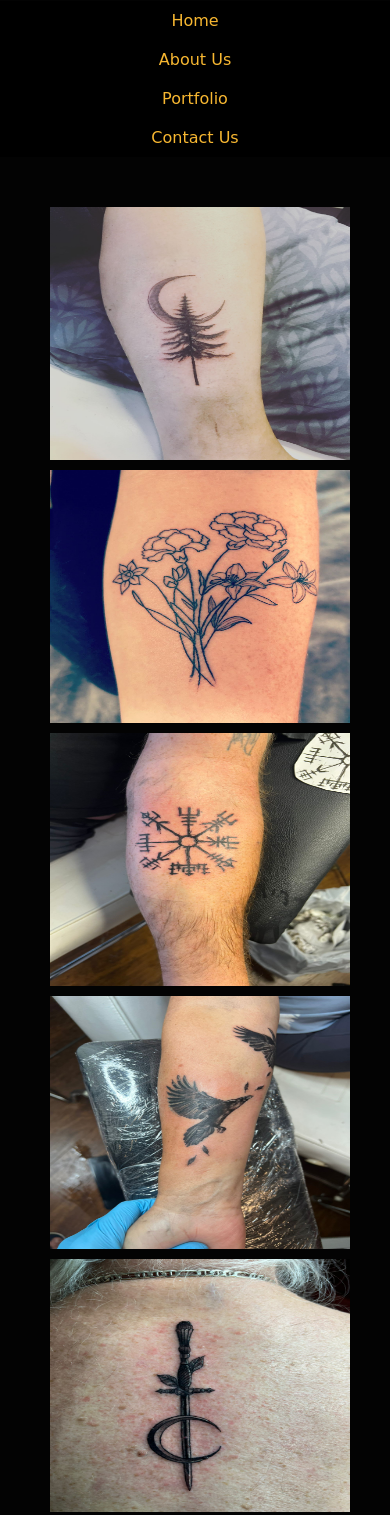
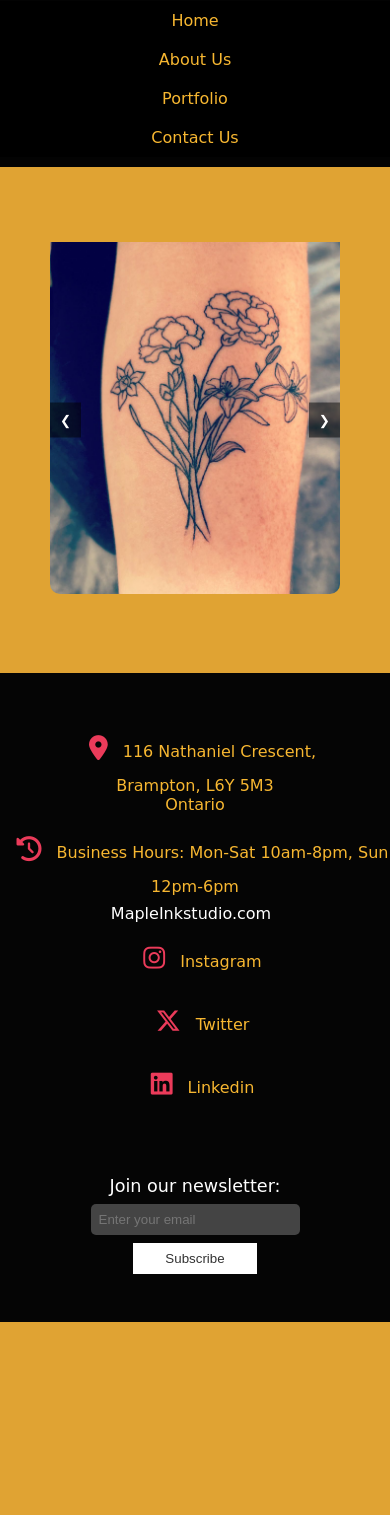
Before and after one commit to SumitSohal07/Tattoo_website, a plain HTML site: page portfolio.html in a window 390 px wide. Shown: the part 161-1676 px from the top of the page. After the commit the page ends 1483 px from the top, so only its background shows below. Drawn offline with Linux system fonts and the light colour scheme.

Commit message:
Made all the pages responsive

```diff
--- a/portfolio.html
+++ b/portfolio.html
@@ -6,11 +6,12 @@
     <title>Portfolio</title>
     <link rel="stylesheet" href="./styles/Portfolio.css">
     <script src="https://kit.fontawesome.com/6993c4274f.js" crossorigin="anonymous"></script>
+
 </head>
 <body>
     <header class="header">
         <div class="nav-logo">
-            <img src="./Assets/Images/logo-png.png">
+            <img src="./Assets/Images/logo-png.png" alt="Logo">
         </div>
         <nav>
             <a href="./index.html">Home</a>
@@ -21,61 +22,59 @@
     </header>
     <div class="portfolio-container">
         <div class="work">
-                <div class="work1">
-                    <img src="./Assets/Images/WhatsApp Image 2024-05-05 at 1.52.25 AM (1).jpeg">
+            <div class="work1 active">
+                <img src="./Assets/Images/WhatsApp Image 2024-05-05 at 1.52.25 AM (1).jpeg" alt="Image 1">
             </div>
             <div class="work1">
-                    <img src="./Assets/Images/WhatsApp Image 2024-05-05 at 1.52.25 AM (2).jpeg">
-                </div>
-
-                <div class="work1">
-                    <img src="./Assets/Images/WhatsApp Image 2024-05-05 at 1.52.25 AM.jpeg">
+                <img src="./Assets/Images/WhatsApp Image 2024-05-05 at 1.52.25 AM (2).jpeg" alt="Image 2">
             </div>
             <div class="work1">
-                    <img src="./Assets/Images/WhatsApp Image 2024-05-05 at 1.52.26 AM (1).jpeg">
+                <img src="./Assets/Images/WhatsApp Image 2024-05-05 at 1.52.25 AM.jpeg" alt="Image 3">
             </div>
             <div class="work1">
-                    <img src="./Assets/Images/WhatsApp Image 2024-05-05 at 1.52.26 AM (2).jpeg">
+                <img src="./Assets/Images/WhatsApp Image 2024-05-05 at 1.52.26 AM (1).jpeg" alt="Image 4">
             </div>
             <div class="work1">
-                    <img src="./Assets/Images/WhatsApp Image 2024-05-05 at 1.52.26 AM (3).jpeg">
+                <img src="./Assets/Images/WhatsApp Image 2024-05-05 at 1.52.26 AM (2).jpeg" alt="Image 5">
             </div>
             <div class="work1">
-                    <img src="./Assets/Images/WhatsApp Image 2024-05-05 at 1.52.26 AM (4).jpeg">
+                <img src="./Assets/Images/WhatsApp Image 2024-05-05 at 1.52.26 AM (3).jpeg" alt="Image 6">
             </div>
             <div class="work1">
-                    <img src="./Assets/Images/WhatsApp Image 2024-05-05 at 1.52.26 AM (5).jpeg">
+                <img src="./Assets/Images/WhatsApp Image 2024-05-05 at 1.52.26 AM (4).jpeg" alt="Image 7">
             </div>
             <div class="work1">
-                    <img src="./Assets/Images/WhatsApp Image 2024-05-05 at 1.52.26 AM (6).jpeg">
+                <img src="./Assets/Images/WhatsApp Image 2024-05-05 at 1.52.26 AM (5).jpeg" alt="Image 8">
             </div>
             <div class="work1">
-                    <img src="./Assets/Images/WhatsApp Image 2024-05-05 at 1.52.26 AM.jpeg">
+                <img src="./Assets/Images/WhatsApp Image 2024-05-05 at 1.52.26 AM (6).jpeg" alt="Image 9">
             </div>
             <div class="work1">
-                    <img src="./Assets/Images/WhatsApp Image 2024-05-05 at 1.52.26 AM (7).jpeg">
+                <img src="./Assets/Images/WhatsApp Image 2024-05-05 at 1.52.26 AM.jpeg" alt="Image 10">
             </div>
             <div class="work1">
-                    <img src="./Assets/Images/WhatsApp Image 2024-05-05 at 1.52.25 AM (3).jpeg">
+                <img src="./Assets/Images/WhatsApp Image 2024-05-05 at 1.52.26 AM (7).jpeg" alt="Image 11">
+            </div>
+            <div class="work1">
+                <img src="./Assets/Images/WhatsApp Image 2024-05-05 at 1.52.25 AM (3).jpeg" alt="Image 12">
+            </div>
+            <div class="carousel-nav">
+                <button class="prev" onclick="changeSlide(-1)">&#10094;</button>
+                <button class="next" onclick="changeSlide(1)">&#10095;</button>
             </div>
         </div>
     </div>
-    </main>
-</body>
-<!-- -----------------------------------Footer starts from here-------------------------------- -->
     <footer>
         <div class="footer-box">
             <div class="location">
                 <ul>
-                <li> <i class="fa-solid fa-location-dot"></i>116 nathaniel crescent,<br> Brampton, L6Y 5M3<br> Ontario</li>
+                    <li> <i class="fa-solid fa-location-dot"></i>116 Nathaniel Crescent,<br> Brampton, L6Y 5M3<br> Ontario</li>
                     <div class="Timings">
                         <li> <i class="fa-solid fa-clock-rotate-left"></i>Business Hours: Mon-Sat 10am-8pm, Sun 12pm-6pm</li>
                     </div>
-
                     <li>
                         <a href="mailto:info@yourwebsite.com">MapleInkstudio.com</a>
                     </li>
-            </div>
                 </ul>
             </div>
             <div class="location">
@@ -84,16 +83,11 @@
                         <li> <i class="fa-brands fa-instagram"></i>Instagram</li>
                         <li> <i class="fa-brands fa-x-twitter"></i>Twitter</li>
                         <li> <i class="fa-brands fa-linkedin"></i>Linkedin</li>
-
-                </div class="social">
-                    <!-- <a href="/privacy-policy">Privacy Policy</a> |
-                    <a href="/terms-of-service">Terms of Service</a> -->
-
                     </ul>
                 </div>
             </div>
+        </div>
         <div class="footer-box">
-
             <div class="newsletter">
                 <form>
                     <label for="newsletter-email">Join our newsletter:</label>
@@ -103,4 +97,55 @@
             </div>
         </div>
     </footer>
+    <script>
+        // Select all the slides and set the current slide to the first one
+        const slides = document.querySelectorAll('.work1');
+        let currentSlide = 0;
+
+        // Function to change the slide
+        function changeSlide(n) {
+            // Remove the 'active' class from the current slide
+            slides[currentSlide].classList.remove('active');
+
+            // Calculate the new slide index by adding 'n' to the current slide index and using modulo to loop around
+            currentSlide = (currentSlide + n + slides.length) % slides.length;
+
+            // Add the 'active' class to the new slide
+            slides[currentSlide].classList.add('active');
+
+            // Adjust visibility of slides based on viewport
+            checkViewport();
+        }
+
+        // Function to check the viewport size and adjust the slides accordingly
+        function checkViewport() {
+            if (window.innerWidth <= 430) {
+                // Hide all slides and show only the current one
+                slides.forEach((slide, index) => {
+                    slide.style.display = index === currentSlide ? 'block' : 'none';
+                });
+
+                // Show the carousel navigation buttons
+                document.querySelector('.carousel-nav').style.display = 'flex';
+            } else {
+                // Show all slides and hide the carousel navigation buttons
+                slides.forEach(slide => slide.style.display = 'block');
+                document.querySelector('.carousel-nav').style.display = 'none';
+            }
+        }
+
+        // Add event listeners for window resize and load events
+        window.addEventListener('resize', checkViewport);
+        window.addEventListener('load', () => {
+            // Ensure the correct slide is shown on page load
+            slides[currentSlide].classList.add('active');
+            checkViewport();
+
+            // Call changeSlide every 5 seconds
+            setInterval(() => {
+                changeSlide(1);
+            }, 5000);
+        });
+    </script>
+</body>
 </html>
--- a/styles/Portfolio.css
+++ b/styles/Portfolio.css
@@ -4,7 +4,7 @@ body {
     min-height: 100vh;
     margin: 0;
     font-family: Arial, sans-serif;
-    font-family: cursive;
+    /* font-family: cursive; */
     background-color:#f7b731;
 
   }
@@ -246,82 +246,54 @@ footer {
   }
 
 /* ----------Mobile view starts from here--------------------- */
-@media screen and (max-width: 430px) {
-    body {
-        margin: 0;
-        font-family: cursive;
-        background-color: black;
-        width: 100%;
+
+@media screen and (max-width: 1200px){
+
+  #port-head {
+    text-align: center;
   }
 
-    .header {
-        background-color: #030303;
-        text-align: center;
-        max-width: 100%;
-      }
-
-      nav {
-        display: block;
-        background-color: black;
-      }
-
-      .nav-logo img {
-        max-width: 80%; /* adjust the max-width to fit the logo within the mobile view */
-        height: auto;
-      }
-
-      #port-head{
-        margin-top: 170px;
+  .work {
+    display:flex;
+    flex-wrap: wrap;
+    justify-content: center;
+    align-items: center;
+    margin: 20px 0;
+    width: 100%;
+    height: auto; /* Set a specific height for the work section */
+    overflow: hidden; /* Hide overflow to ensure it doesn't exceed the height */
   }
 
   .work1 {
-        width: 100%; /* adjust the width to fit the images within the mobile view */
-        height: 50vh; /* adjust the height to fit the images within the mobile view */
-        margin-left: 0;
+    flex: 1 1 25%;
+    margin: 5px;
+    display: flex;
+    justify-content: center;
+    align-items: center;
+    height: 50%; /* Make each work1 container fill the height of the work section */
+    overflow: hidden; /* Ensure images do not overflow the container */
   }
 
   .work1 img {
-        width: 50%; /* make the image take up the full width of the container */
-        height: 50vh; /* maintain the aspect ratio of the image */
-        /* margin: 10px;
-        margin-top: -10px; */
-      }
-        .Social-Media a {
-          margin-left: 30px;
-          display: inline-block;
-        }
-        .social {
-          display: flex;
-          justify-content: center;
-          display: inline-block;
-        }
-        .footer-box {
-            display: inline-block;
-          }
-        .copyright{
-          text-align: center;
-        }
-          footer {
-            display: inline-block;
-            background-color: #050505;
-            color:#f7b731;
-            padding: 2rem 0;
-            display: flex;
-            justify-content: center;
-            position: relative;
+    max-width: 100%;
+    max-height: 100%;
+    height: auto;
+    width: 100%;
+    border-radius: 10px;
   }
 }
+
 @media screen and (max-width: 768px) {
   body {
     display: flex;
     flex-direction: column;
     min-height: 100vh;
     margin: 0;
-      font-family: Arial, sans-serif;
-      font-family: cursive;
+    font-family: cursive, Arial, sans-serif;
     width: 100%;
-      background-color: #030303;
+    background-color:#e0a333;
   }
+
   .header {
     flex-direction: column;
   }
@@ -334,66 +306,36 @@ footer {
     padding: 10px;
   }
 
-    .bg-img {
-      height: 300px;
-    }
-
-    .content {
-      padding: 20px;
-    }
-
-    .content h1 {
-      font-size: 2rem;
-    }
-
-    .content h4 {
-      font-size: 1.5rem;
-    }
-
-    .text {
-      padding: 20px;
-    }
-
-    .text h3 {
-      font-size: 2rem;
-    }
-
-    .text p {
-      font-size: 1.2rem;
-    }
-    .work{
+  .work {
     background-color: #030303;
     width: 100%;
   }
 
-
-    #port-head h3{
-      margin-top: 90px;
-    }
   .work1 {
     width: 100%;
-      height: 30vh; /* or any other width that works for your design */
-      /* margin: 10px; add some margin to create a gap between images */
-      /* margin-left: 30px; */
+    height: 30vh;
   }
+
   .work1 img {
-      width: 100%; /* make the image take up the full width of the container */
-      height: 30vh; /* maintain the aspect ratio of the image */
-      /* margin: -20px; */
+    width: 100%;
+    height: 30vh;
     margin-top: -10px;
   }
+
   .Social-Media ul {
     text-align: center;
     text-decoration: none;
     list-style-type: none;
     padding: 0;
   }
+
   .Social-Media a {
     text-align: center;
     text-decoration: none;
     list-style-type: none;
     padding: 0;
   }
+
   footer {
     flex-direction: column;
   }
@@ -411,3 +353,111 @@ footer {
     padding-left: 0;
   }
 }
+
+@media screen and (max-width: 430px) {
+  body {
+    background-color: #e0a333;
+  }
+
+  .header {
+    text-align: center;
+    max-width: 100%;
+  }
+
+  nav {
+    display: block;
+    background-color: black;
+  }
+
+  .nav-logo img {
+    max-width: 80%;
+    height: auto;
+  }
+
+  #port-head h3 {
+    margin-top: 90px;
+  }
+
+  .work {
+    display: grid;
+    grid-template-columns: 1fr;
+    grid-gap: 10px;
+  }
+
+  .work1 {
+    width: 100%;
+    height: auto;
+    margin-left: 0;
+  }
+
+  .work1 img {
+    width: 100%;
+    height: auto;
+  }
+
+  .social {
+    display: flex;
+    justify-content: center;
+    display: inline-block;
+  }
+
+  .footer-box {
+    display: inline-block;
+  }
+
+  .copyright {
+    text-align: center;
+  }
+
+  footer {
+    background-color: #050505;
+    color: #f7b731;
+    padding: 2rem 0;
+    display: flex;
+    justify-content: center;
+    position: relative;
+  }
+}
+/* Carousel container */
+.work {
+  position: relative;
+  max-width: 100%;
+  overflow: hidden;
+  background-color: #e0a333;
+}
+
+/* Carousel slides */
+.work1 {
+  display: none;
+  width: 100%;
+  transition: transform 0.5s ease-in-out;
+
+}
+
+.work1 img {
+  width: 100%;
+  /* height: auto; */
+}
+
+/* Next & previous buttons */
+.carousel-nav {
+  position: absolute;
+  top: 50%;
+  width: 100%;
+  display: flex;
+  justify-content: space-between;
+  transform: translateY(-50%);
+}
+
+.carousel-nav button {
+  background-color: rgba(0, 0, 0, 0.5);
+  border: none;
+  color: white;
+  padding: 10px;
+  cursor: pointer;
+}
+
+/* Active slide */
+.active {
+  display: block;
+}
--- a/styles/aboutus.css
+++ b/styles/aboutus.css
@@ -4,7 +4,7 @@ body {
     min-height: 100vh;
     margin: 0;
     font-family: Arial, sans-serif;
-    font-family: cursive;
+    /* font-family: cursive; */
 
   }
   .header {
--- a/styles/contact.css
+++ b/styles/contact.css
@@ -4,7 +4,7 @@ body {
   min-height: 100vh;
   margin: 0;
   font-family: Arial, sans-serif;
-    font-family: cursive;
+  /* font-family: cursive; */
 }
 
 main {
@@ -18,12 +18,12 @@ body {
   color: black;
   padding: 10px 0;
   text-align: center;
-    /* height: 100px;*/
   display: flex;
   justify-content: space-between;
+  align-items: center;
 }
 
-  html{
+html {
   scroll-behavior: smooth;
 }
 
@@ -34,24 +34,24 @@ body {
 .header nav a {
   color: #f7b731;
   text-decoration: none;
-    padding: 30px 30px;
+  padding: 20px 15px;
   display: inline-block;
 }
 
 .header nav a:hover {
   background-color: white;
   color: #333;
-    height: 15px;
 }
 
-  .nav-logo img{
+.nav-logo img {
   padding: 10px 20px;
   height: 100px;
   width: 170px;
 }
+
 footer {
   background-color: #050505;
-    color:#f7b731;
+  color: #f7b731;
   padding: 2rem 0;
   display: flex;
   justify-content: center;
@@ -66,9 +66,8 @@ body {
 
 .location li i {
   font-size: 25px;
-    padding:15px;
-    color:#eb3b5a
-
+  padding: 15px;
+  color: #eb3b5a;
 }
 
 .footer-box ul {
@@ -147,25 +146,24 @@ body {
 .contact-container {
   width: 100%;
   background-color: white;
-    height: 600px;
   display: flex;
+  flex-wrap: wrap;
 }
 
 .contact-info {
   width: 50%;
-    height: 100%;
   padding: 40px;
   box-sizing: border-box;
   display: flex;
   flex-direction: column;
   justify-content: space-between;
-    background-color:#f7b731;
+  background-color: #f7b731;
 }
 
 .contact-info h3 {
   margin: 0;
   font-size: 18px;
-    color: black
+  color: black;
 }
 
 .contact-info span {
@@ -173,28 +171,37 @@ body {
   color: black;
 }
 
+.form {
+  width: 50%;
+  padding: 40px;
+  box-sizing: border-box;
+  display: flex;
+  flex-direction: column;
+  justify-content: center;
+  background-color: #fff;
+}
+
 form {
   display: flex;
   flex-direction: column;
-    margin-top: 10px;
-    justify-content: end;
-    padding-left:150px;
 }
 
 form label {
   font-size: 1.1rem;
-    margin-bottom: 2px;
+  margin-bottom: 5px;
 }
 
 form input[type="text"],
 form input[type="email"],
 form input[type="tel"],
+form input[type="date"],
 form textarea {
   width: 100%;
-    padding: 2px;
-    margin-bottom: 5px;
+  padding: 10px;
+  margin-bottom: 15px;
   border: 1px solid #ccc;
   border-radius: 5px;
+  box-sizing: border-box;
 }
 
 form textarea {
@@ -202,9 +209,10 @@ body {
 }
 
 form input[type="submit"] {
-    padding: 4px 4px;
-    background-color: white;
+  padding: 10px 20px;
+  background-color: #f7b731;
   color: black;
+  border: none;
   border-radius: 5px;
   cursor: pointer;
   transition: background-color 0.3s ease;
@@ -212,29 +220,21 @@ body {
 
 form input[type="submit"]:hover {
   background-color: #e0a333;
-    border: 2px solid black;
 }
 
-  /* Media queries for tablet view */
 @media (max-width: 1024px) {
   .contact-container {
     flex-direction: column;
-      height: auto;
   }
 
-    .contact-info {
+  .contact-info,
+  .form {
     width: 100%;
     padding: 20px;
   }
-
-    form {
-      padding-left: 0;
-      margin-top: 20px;
-    }
 }
 
-  /* Media queries for mobile view */
-  /* @media (max-width: 768px) {
+@media (max-width: 768px) {
   .header nav {
     flex-direction: column;
   }
@@ -250,32 +250,33 @@ body {
   form input[type="text"],
   form input[type="email"],
   form input[type="tel"],
+  form input[type="date"],
   form textarea {
     width: 100%;
   }
-  } */
+}
+
 @media screen and (max-width: 430px) {
-
   body {
     margin: 0;
     font-family: cursive;
     background-color: black;
     width: 100%;
   }
+
   .header {
     background-color: #131313;
     text-align: center;
-      max-width: 100%;
     display: block;
   }
 
-    nav a{
+  nav a {
     display: inline-block;
     background-color: black;
-      /* height: auto; */
   }
 
   .contact-container {
+    flex-direction: column;
     height: auto;
   }
 
@@ -298,8 +299,9 @@ body {
   form input[type="text"],
   form input[type="email"],
   form input[type="tel"],
+  form input[type="date"],
   form textarea {
-      width: 50%;
+    width: 100%;
     padding: 10px;
     margin-bottom: 10px;
     border-radius: 5px;
@@ -316,9 +318,9 @@ body {
 
   footer {
     background-color: #050505;
-      color:#f7b731;
+    color: #f7b731;
     padding: 2rem 0;
-       display: block ;
+    display: block;
     justify-content: center;
   }
 
@@ -326,23 +328,24 @@ body {
     margin: 0 2rem;
   }
 
-    .copyright{
+  .copyright {
     text-align: center;
   }
+
   .Social-Media ul {
     text-align: center;
     text-decoration: none;
     list-style-type: none;
-        padding-left:140px ;
+    padding-left: 0;
   }
+
   .Social-Media a {
     text-align: center;
     text-decoration: none;
     list-style-type: none;
-
   }
 
-    .location{
-      display: flex;
+  .location {
+    display: block;
   }
 }
--- a/styles/tat.css
+++ b/styles/tat.css
@@ -381,7 +381,7 @@ form input[type="submit"]:hover {
     max-width: 100%;
     max-height: 100%;
     height: auto;
-    width: auto;
+    width: 100%;
     border-radius: 10px;
   }
 
@@ -414,7 +414,7 @@ form input[type="submit"]:hover {
 }
 
 
-@media screen and (max-width: 300px) {
+@media screen and (max-width: 480px) {
   body {
     margin: 0;
     font-family: cursive;
@@ -438,8 +438,73 @@ form input[type="submit"]:hover {
     height: auto;
   }
 
-  #port-head{
-    margin-top: 70px;
+  #port-head {
+    text-align: center;
+    margin-top: 470px;
+  }
+
+  .work {
+    display: flex;
+    flex-wrap: wrap;
+    justify-content: center;
+    align-items: center;
+    margin: 5px 0;
+    width: 100%;
+    height: auto; /* Set a specific height for the work section */
+    overflow: hidden; /* Hide overflow to ensure it doesn't exceed the height */
+  }
+
+  .work1 {
+    flex: 1 1 20%;
+    /* margin: 5px; */
+    display: flex;
+    justify-content: center;
+    align-items: center;
+    height: auto; /* Make each work1 container fill the height of the work section */
+    overflow: hidden; /* Ensure images do not overflow the container */
+  }
+
+  .work1 img {
+    max-width: 100%;
+    max-height: 100%;
+    height: auto;
+    width: 100%;
+    border-radius: 10px;
+  }
+
+  .Social-Media a {
+    margin-left: 30px;
+    display: inline-block;
+  }
+
+  .social {
+    display: flex;
+    justify-content: center;
+  }
+
+  .footer-box {
+    display: inline-block;
+  }
+
+  .copyright {
+    text-align: center;
+  }
+
+  footer {
+    background-color: #050505;
+    color: #f7b731;
+    padding: 2rem 0;
+    display: flex;
+    justify-content: center;
+    position: relative;
+  }
+}
+@media screen and (max-width: 300px) {
+  #port-head {
+    margin-top: 470px;
+  }
+  .work1 {
+    flex: 1 1 15%; /* Flex-grow, flex-shrink, flex-basis */
   }
   .work1 {
     width: 40%;
@@ -447,38 +512,43 @@ form input[type="submit"]:hover {
     margin: 10px; /* add some margin to create a gap between images */
     margin-left: 30px;
   }
+
   .work1 img {
     width: 100%; /* make the image take up the full width of the container */
-      height: 40vh; /* maintain the aspect ratio of the image */
+    height: auto; /* maintain the aspect ratio of the image */
     margin: 10px;
     margin-top: -10px;
   }
+
   .Social-Media a {
     margin-left: 30px;
     display: inline-block;
   }
+
   .social {
     display: flex;
     justify-content: center;
-      display: inline-block;
   }
+
   .footer-box {
     display: inline-block;
   }
-    .copyright{
+
+  .copyright {
     text-align: center;
   }
+
   footer {
-        display: inline-block;
     background-color: #050505;
-        color:#f7b731;
+    color: #f7b731;
     padding: 2rem 0;
     display: flex;
     justify-content: center;
     position: relative;
   }
 }
-@media screen and (max-width: 430px) {
+    @media screen and (max-width: 900px) and (min-width: 769px) {
+
       body {
         margin: 0;
         font-family: cursive;
@@ -502,40 +572,60 @@ form input[type="submit"]:hover {
         height: auto;
       }
 
-  #port-head{
-    margin-top: 170px;
+      #port-head h3{
+        text-align: center;
+        margin-top: 110px;
       }
+
+      .work {
+        display: flex;
+        flex-wrap: wrap;
+        justify-content: center;
+        align-items: center;
+        margin: 20px 0;
+        height: 80vh; /* Set a specific height for the work section */
+        overflow: hidden; /* Hide overflow to ensure it doesn't exceed the height */
+      }
+
       .work1 {
-      width: 40%;
-      height: 40vh; /* or any other width that works for your design */
-      margin: 10px; /* add some margin to create a gap between images */
-      margin-left: 30px;
+        flex: 1 1 25%; /* Flex-grow, flex-shrink, flex-basis */
+
+        display: flex;
+        justify-content: center;
+        align-items: center;
+        height: 50%; /* Make each work1 container fill the height of the work section */
+        overflow: hidden; /* Ensure images do not overflow the container */
       }
+
       .work1 img {
-      width: 100%; /* make the image take up the full width of the container */
-      height: 40vh; /* maintain the aspect ratio of the image */
-      margin: 10px;
-      margin-top: -10px;
+        max-width: 100%;
+        max-height: 100%;
+        height: auto;
+        width: 100%;
+        border-radius: 10px;
       }
+
       .Social-Media a {
         margin-left: 30px;
         display: inline-block;
       }
+
       .social {
         display: flex;
         justify-content: center;
-      display: inline-block;
       }
+
       .footer-box {
         display: inline-block;
       }
-    .copyright{
+
+      .copyright {
         text-align: center;
       }
+
       footer {
-        display: inline-block;
         background-color: #050505;
-        color:#f7b731;
+        color: #f7b731;
         padding: 2rem 0;
         display: flex;
         justify-content: center;
```
Also changed, not shown: Js/portfolio.js (added, +39 -0 lines). Lines whose indentation alone changed are shown as unchanged.
